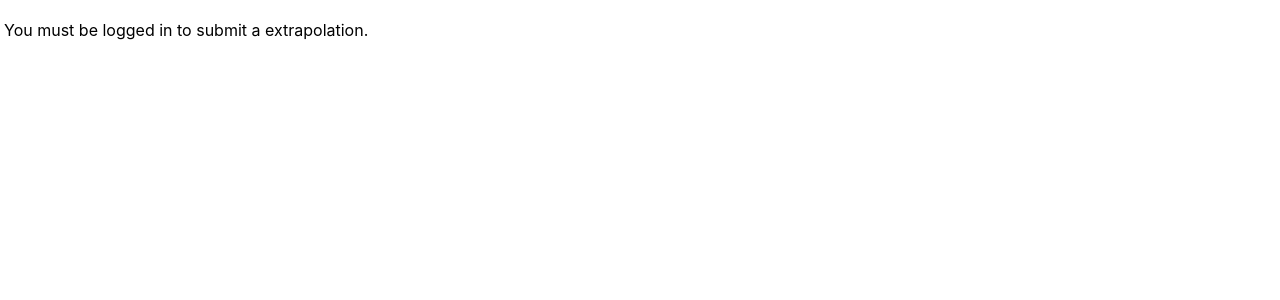
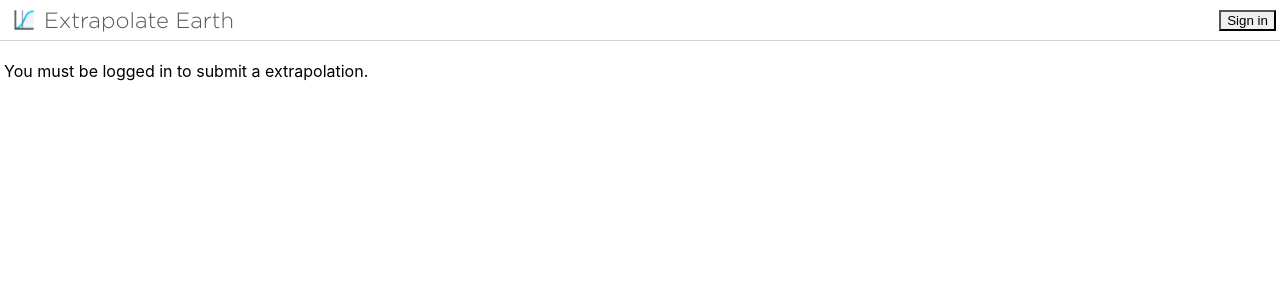
Before and after one commit to adamraudonis/extrapolate_earth, a React (Create React App) app: page /add_extrapolation in a window 1280 px wide. Shown: the top 300 px of the page. Built offline with nearby package versions, Linux system fonts and the light colour scheme.

Commit message:
Header improvements

```diff
--- a/src/App.tsx
+++ b/src/App.tsx
@@ -29,6 +29,7 @@ import AddExtrapolation from './components/AddExtrapolation';
 // import About from './components/About';
 import React from 'react';
 import { Routes, Route } from 'react-router-dom'; // Navigate
+import Header from './components/Header';
 
 // const PrivateRoute = ({ element, session, ...rest }: any) => {
 //   // redirect to home page if user is not authenticated
@@ -87,6 +88,8 @@ export default function App() {
     return <h1>Loading...</h1>;
   } else {
     return (
+      <>
+        <Header />
         <Routes>
           <Route path="/" element={<Home session={session} />} />
           {/* <Route path="/about" element={<About />} /> */}
@@ -110,6 +113,7 @@ export default function App() {
             element={<AddExtrapolation session={session} />}
           />
         </Routes>
+      </>
     );
   }
 }
--- a/src/components/Header.tsx
+++ b/src/components/Header.tsx
@@ -36,9 +36,22 @@ const Header: React.FC = () => {
           alt="Logo"
           width={20}
           height={20}
-          style={{ marginRight: '10px', marginLeft: '10px' }}
+          style={{ marginRight: '10px', marginLeft: '10px', cursor: 'pointer' }}
+          onClick={() => {
+            console.log('clicked');
+            window.location.href = '/';
+          }}
         />
-        <Text fontSize={22}>Extrapolate Earth</Text>
+        <Text
+          fontSize={22}
+          style={{ cursor: 'pointer' }}
+          onClick={() => {
+            console.log('clicked');
+            window.location.href = '/';
+          }}
+        >
+          Extrapolate Earth
+        </Text>
       </Flex>
       {user ? (
         <Box>
--- a/src/components/Home.tsx
+++ b/src/components/Home.tsx
@@ -1,7 +1,6 @@
 import React from 'react';
 import { Box, Button } from '@chakra-ui/react';
 import ExtrapolationsList from './ExtrapolationsList';
-import Header from './Header';
 import SignUpForm from './SignUpForm';
 import OAuth from './OAuth';
 
@@ -13,7 +12,8 @@ const Home: React.FC<HomeProps> = ({ session }) => {
   return (
     <Box>
       {/* TODO: Move header to app.tsx */}
-      <Header />
+
+      {/* <p>Make predictions about the long term trends facing humanity</p> */}
       <SignUpForm />
       <OAuth session={session} />
       <ExtrapolationsList />
--- a/src/components/LineGraph.ts
+++ b/src/components/LineGraph.ts
@@ -143,7 +143,6 @@ export default class LineGraph {
       .style('stroke', 'black')
       .style('stroke-width', 1)
       .on('click', (event, d) => {
-        event.stopPropagation();
         const target = event.srcElement.__data__;
         const index = this.points.findIndex(
           (point) => point[0] === target[0] && point[1] === target[1]
```
Lines whose indentation alone changed are shown as unchanged.
